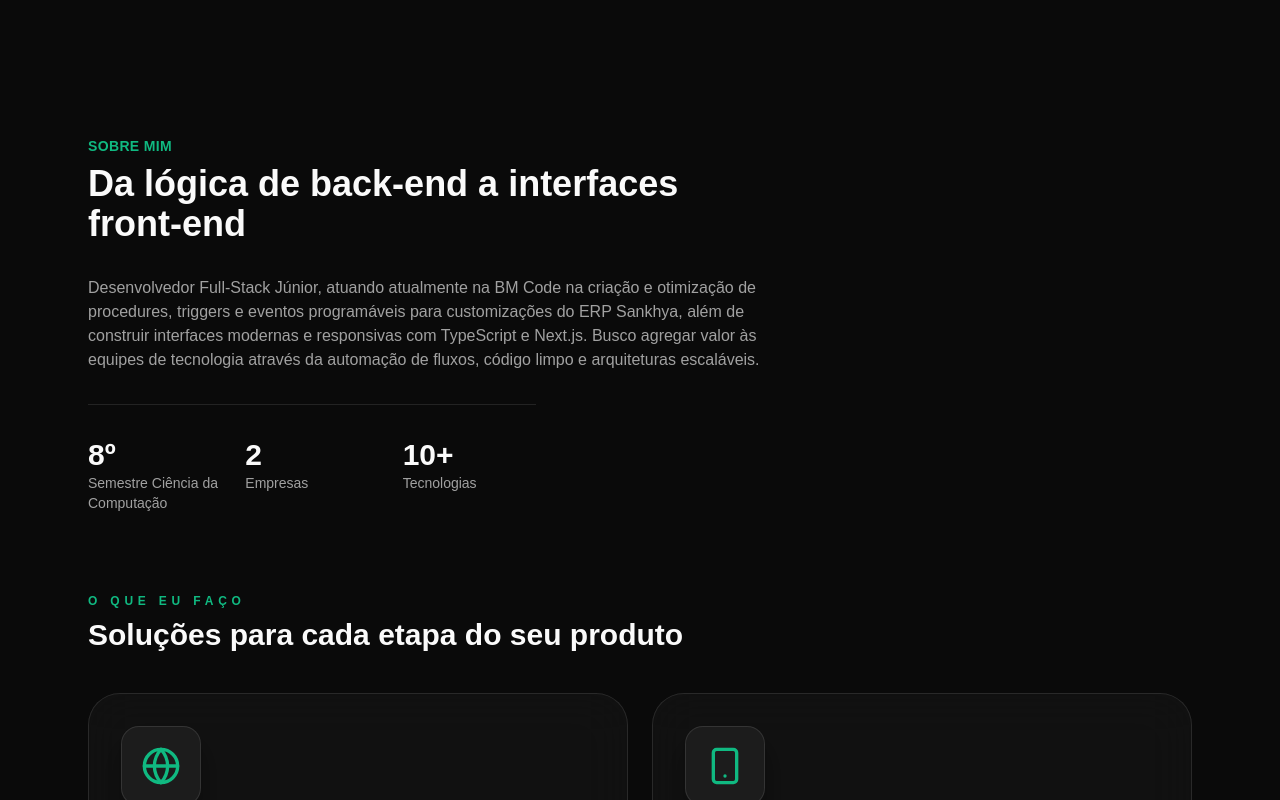
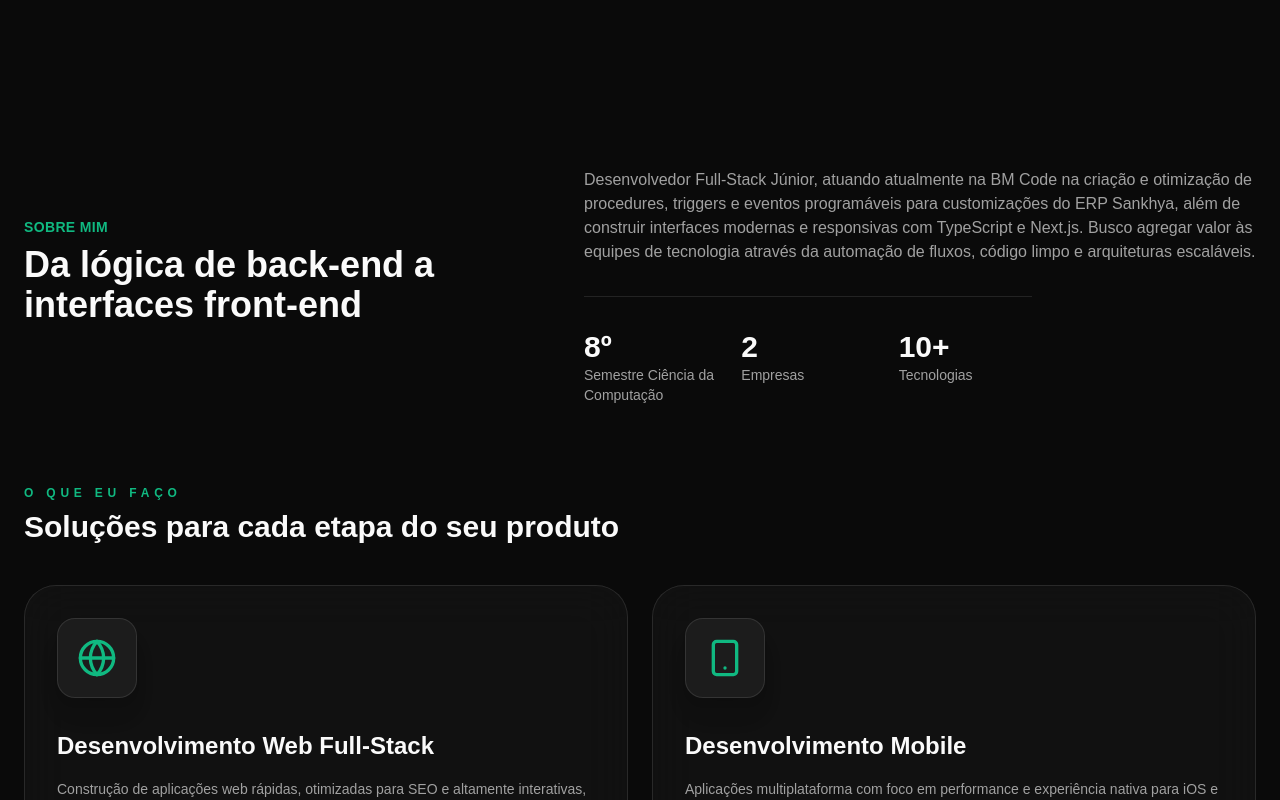
Before and after one commit to Guilhermeb166/portfolio-guilhermebarroso, a Next.js app: page / in a window 1280 px wide. Shown: the part 3560-4360 px from the top of the page. Built offline with nearby package versions, Linux system fonts and the light colour scheme.

Commit message:
style: ajusta largura/alinhamento do about e projects, atualiza título da página

```diff
--- a/src/app/layout.tsx
+++ b/src/app/layout.tsx
@@ -5,7 +5,7 @@
 
 
 export const metadata: Metadata = {
-  title: "Guilherme Barroso",
+  title: "Guilherme | Criação de Sites Profissionais",
   description: "Generated by create next app",
 };
 
--- a/src/components/about/About.tsx
+++ b/src/components/about/About.tsx
@@ -4,6 +4,7 @@
 import { FiGlobe, FiMonitor, FiSmartphone, FiZap } from "react-icons/fi";
 import { motion } from "framer-motion";
 import { cn } from "@/lib/utils";
+import Image from "next/image";
 
 const stats = [
     { value: "8º", label: "Semestre Ciência da Computação" },
@@ -115,13 +116,15 @@
 export default function About() {
     return (
         <section id="about" className="relative bg-background py-24">
-            <div className="mx-auto max-w-6xl px-6">
+            <div className="mx-auto max-w-7xl px-6 ">
                 <motion.div
                     variants={containerVariants}
                     initial="hidden"
                     whileInView="visible"
                     viewport={{ once: true, amount: 0.3 }}
+                    className="flex justify-center items-center"
                 >
+                    <div className="flex flex-col items-start">
                         <motion.p
                             variants={itemVariants}
                             className="text-sm font-semibold uppercase tracking-wide text-success"
@@ -134,6 +137,7 @@
                         >
                             Da lógica de back-end a interfaces front-end
                         </motion.h2>
+                    </div>
 
                     <motion.div variants={itemVariants} className="mt-8 max-w-2xl">
                         <p className="text-muted-foreground">
@@ -154,6 +158,8 @@
                             ))}
                         </div>
                     </motion.div>
+
+
                 </motion.div>
 
                 <div className="mt-20">
@@ -250,6 +256,7 @@
                         </div>
                     </div>
                 </div>
+
             </div>
         </section>
     );
--- a/src/components/projects/Projects.tsx
+++ b/src/components/projects/Projects.tsx
@@ -7,7 +7,7 @@
 export default function Projects() {
     return (
         <section id="projects" className="relative bg-background py-24">
-            <div className="mx-auto max-w-6xl px-6">
+            <div className="mx-auto max-w-7xl px-6">
                 <motion.div
                     initial={{ opacity: 0, y: 20 }}
                     whileInView={{ opacity: 1, y: 0 }}
```
Also changed, not shown: src/app/globals.css (indentation only). Lines whose indentation alone changed are shown as unchanged.
